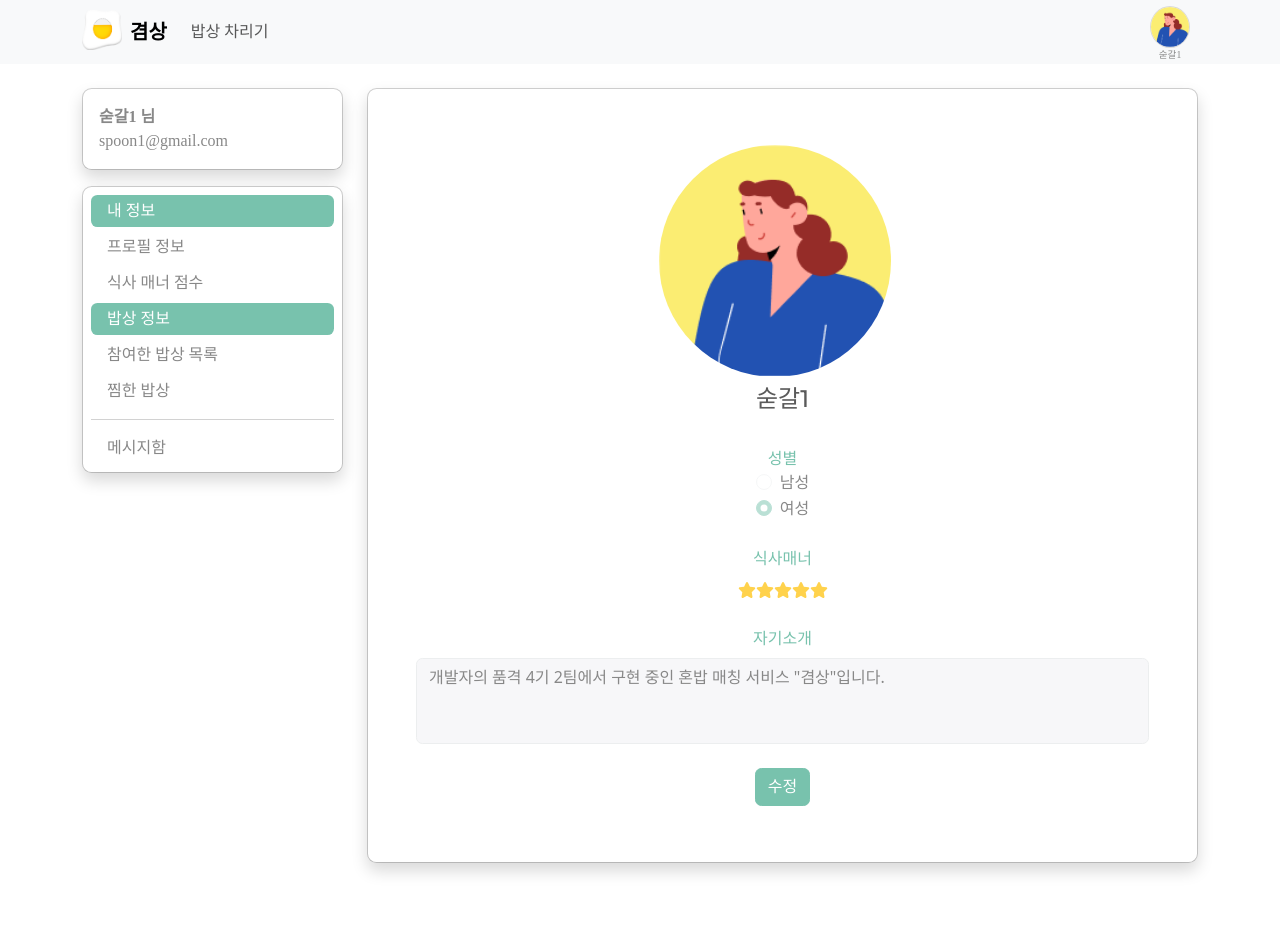
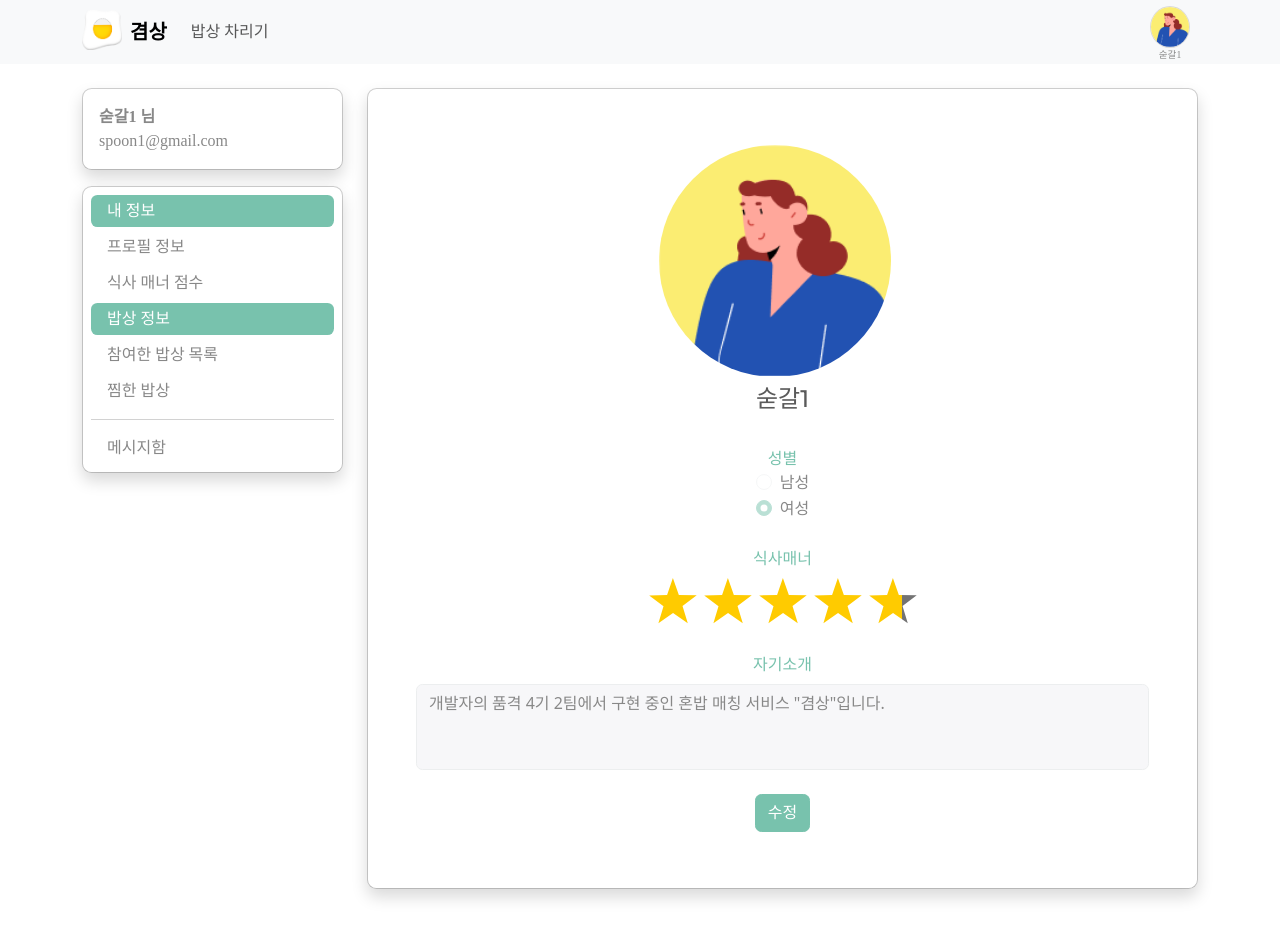
Before and after one commit to developer-dignity-team-2/gyeom-sang_client, a Vue app: page /mypage/profile in a window 1280 px wide. Before the commit the page ends 911 px from the top, so only its background shows below. Built offline with nearby package versions, Linux system fonts and the light colour scheme; a web font is replaced by a local one.

Commit message:
[UPDATE] 프로필 페이지 별점 적용

```diff
--- /dev/null
+++ b/src/components/rating-stars.vue
@@ -0,0 +1,189 @@
+<template>
+	<div class="star-rating">
+		<div v-for="(star, index) in stars" :key="index" class="star-container">
+			<svg
+				class="star-svg"
+				:style="[
+					{ fill: `url(#gradient${star.raw})` },
+					{ width: style.starWidth },
+					{ height: style.starHeight },
+				]"
+			>
+				<polygon :points="getStarPoints" style="fill-rule: nonzero" />
+				<defs>
+					<!--
+            id has to be unique to each star fullness(dynamic offset) - it indicates fullness above
+          -->
+					<linearGradient :id="`gradient${star.raw}`">
+						<stop
+							id="stop1"
+							:offset="star.percent"
+							stop-opacity="1"
+							:stop-color="getFullFillColor(star)"
+						></stop>
+						<stop
+							id="stop2"
+							:offset="star.percent"
+							stop-opacity="0"
+							:stop-color="getFullFillColor(star)"
+						></stop>
+						<stop
+							id="stop3"
+							:offset="star.percent"
+							stop-opacity="1"
+							:stop-color="style.emptyStarColor"
+						></stop>
+						<stop
+							id="stop4"
+							offset="100%"
+							stop-opacity="1"
+							:stop-color="style.emptyStarColor"
+						></stop>
+					</linearGradient>
+				</defs>
+			</svg>
+		</div>
+		<!-- <div v-if="isIndicatorActive" class="indicator">{{ config.rating }}</div> -->
+	</div>
+</template>
+
+<script>
+export default {
+	name: 'stars-rating',
+	components: {},
+	props: ['config'],
+	data: function () {
+		return {
+			stars: [],
+			emptyStar: 0,
+			fullStar: 1,
+			totalStars: 5,
+			isIndicatorActive: false,
+			style: {
+				fullStarColor: '#ffcb00',
+				emptyStarColor: '#737373',
+				starWidth: 20,
+				starHeight: 20,
+			},
+		};
+	},
+	directives: {},
+	computed: {
+		getStarPoints: function () {
+			const centerX = this.style.starWidth / 2;
+			const centerY = this.style.starHeight / 2;
+
+			const innerCircleArms = 5; // a 5 arms star
+
+			const innerRadius = this.style.starWidth / innerCircleArms;
+			const innerOuterRadiusRatio = 2.5; // Unique value - determines fatness/sharpness of star
+			const outerRadius = innerRadius * innerOuterRadiusRatio;
+
+			return this.calcStarPoints(
+				centerX,
+				centerY,
+				innerCircleArms,
+				innerRadius,
+				outerRadius,
+			);
+		},
+	},
+	methods: {
+		calcStarPoints(
+			centerX,
+			centerY,
+			innerCircleArms,
+			innerRadius,
+			outerRadius,
+		) {
+			const angle = Math.PI / innerCircleArms;
+			const angleOffsetToCenterStar = 60;
+
+			const totalArms = innerCircleArms * 2;
+			let points = '';
+			for (let i = 0; i < totalArms; i++) {
+				const isEvenIndex = i % 2 === 0;
+				const r = isEvenIndex ? outerRadius : innerRadius;
+				const currX =
+					centerX + Math.cos(i * angle + angleOffsetToCenterStar) * r;
+				const currY =
+					centerY + Math.sin(i * angle + angleOffsetToCenterStar) * r;
+				points += currX + ',' + currY + ' ';
+			}
+			return points;
+		},
+		initStars() {
+			for (let i = 0; i < this.totalStars; i++) {
+				this.stars.push({
+					raw: this.emptyStar,
+					percent: this.emptyStar + '%',
+				});
+			}
+		},
+		setStars() {
+			let fullStarsCounter = Math.floor(this.config.rating);
+			for (let i = 0; i < this.stars.length; i++) {
+				if (fullStarsCounter !== 0) {
+					this.stars[i].raw = this.fullStar;
+					this.stars[i].percent = this.calcStarFullness(this.stars[i]);
+					fullStarsCounter--;
+				} else {
+					const surplus = Math.round((this.config.rating % 1) * 10) / 10; // Support just one decimal
+					const roundedOneDecimalPoint = Math.round(surplus * 10) / 10;
+					this.stars[i].raw = roundedOneDecimalPoint;
+					return (this.stars[i].percent = this.calcStarFullness(this.stars[i]));
+				}
+			}
+		},
+		setConfigData() {
+			if (this.config) {
+				this.setBindedProp(this.style, this.config.style, 'fullStarColor');
+				this.setBindedProp(this.style, this.config.style, 'emptyStarColor');
+				this.setBindedProp(this.style, this.config.style, 'starWidth');
+				this.setBindedProp(this.style, this.config.style, 'starHeight');
+				if (this.config.isIndicatorActive) {
+					this.isIndicatorActive = this.config.isIndicatorActive;
+				}
+				console.log('isIndicatorActive: ', this.isIndicatorActive);
+			}
+		},
+		getFullFillColor(starData) {
+			return starData.raw !== this.emptyStar
+				? this.style.fullStarColor
+				: this.style.emptyStarColor;
+		},
+		calcStarFullness(starData) {
+			const starFullnessPercent = starData.raw * 100 + '%';
+			return starFullnessPercent;
+		},
+		setBindedProp(localProp, propParent, propToBind) {
+			if (propParent[propToBind]) {
+				localProp[propToBind] = propParent[propToBind];
+			}
+		},
+	},
+	created() {
+		this.initStars();
+		this.setStars();
+		this.setConfigData();
+	},
+};
+</script>
+
+<style scoped lang="scss">
+.star-rating {
+	display: flex;
+	align-items: center;
+	justify-content: center;
+	.star-container {
+		display: flex;
+		.star-svg {
+		}
+	}
+	.indicator {
+	}
+	.star-container:not(:last-child) {
+		margin-right: 5px;
+	}
+}
+</style>
--- a/src/views/mypage-profile.vue
+++ b/src/views/mypage-profile.vue
@@ -57,28 +57,9 @@
 									class="form-label mt-4 text-primary"
 									>식사매너</label
 								>
-								<div>
-									<font-awesome-icon
-										icon="fa-solid fa-star"
-										style="color: #ffd24c"
-									/>
-									<font-awesome-icon
-										icon="fa-solid fa-star"
-										style="color: #ffd24c"
-									/>
-									<font-awesome-icon
-										icon="fa-solid fa-star"
-										style="color: #ffd24c"
-									/>
-									<font-awesome-icon
-										icon="fa-solid fa-star"
-										style="color: #ffd24c"
-									/>
-									<font-awesome-icon
-										icon="fa-solid fa-star"
-										style="color: #ffd24c"
-									/>
-								</div>
+							</div>
+							<div>
+								<stars-rating :config="config" />
 							</div>
 							<div class="form-group">
 								<label
@@ -131,9 +112,10 @@
 
 <script>
 import CompUserProfile from '@/components/comp-user-profile';
+import starsRating from '@/components/rating-stars';
 export default {
 	name: 'MypageProfile',
-	components: { CompUserProfile },
+	components: { CompUserProfile, starsRating },
 	data() {
 		return {
 			stars: 0,
@@ -150,6 +132,16 @@ export default {
 			// 			'개발자의 품격 4기 2팀에서 구현 중인 혼밥 매칭 서비스 "겸상"입니다.',
 			// 	},
 			// ],
+			config: {
+				rating: 4.7,
+				isIndicatorActive: true,
+				style: {
+					fullStarColor: '#ffcb00',
+					emptyStarColor: '#737373',
+					starWidth: 50,
+					starHeight: 50,
+				},
+			},
 		};
 	},
 	computed: {
```
